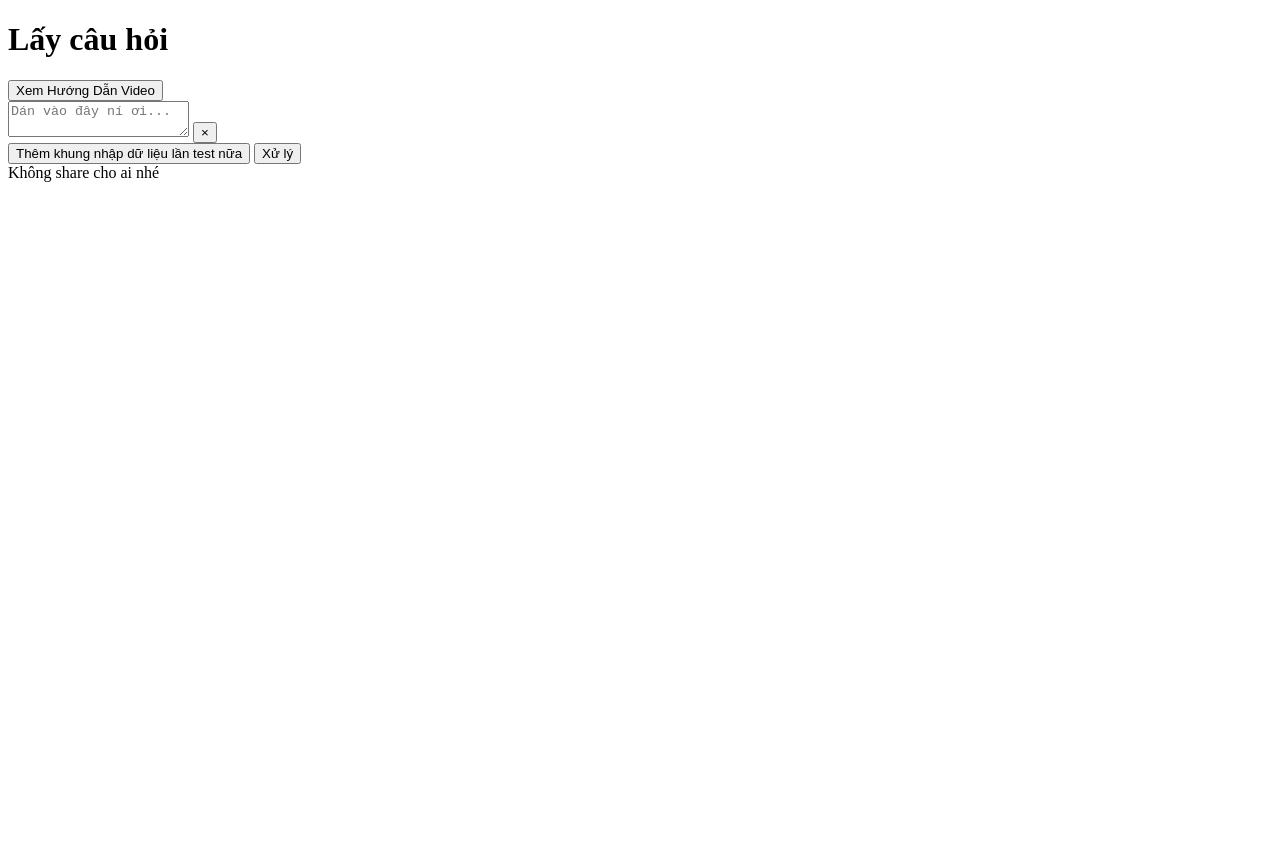
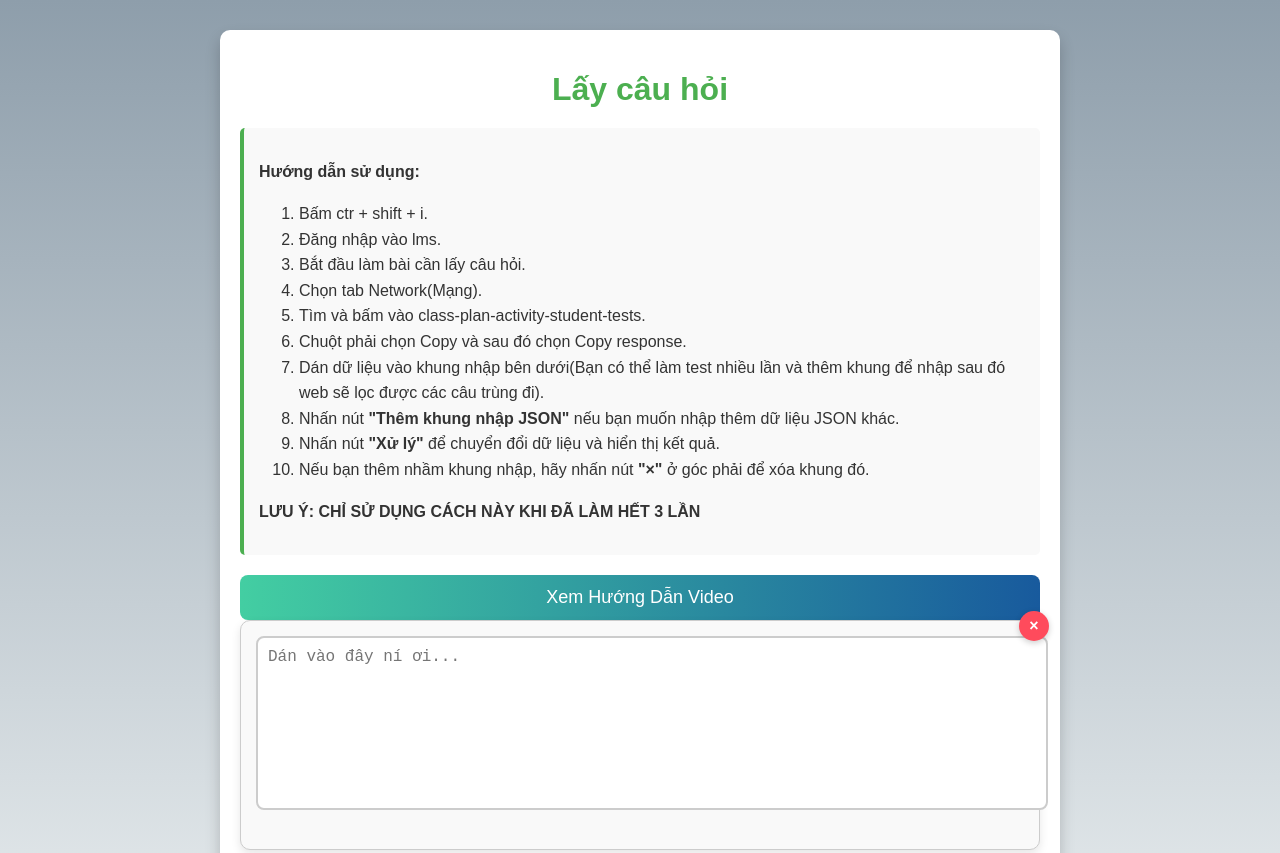
Before and after one commit to DUYHOCIT/Lay, a website: page public/index.html in a window 1280 px wide. Shown: the top 853 px of the page. Before the commit the page ends 800 px from the top, so only its background shows below. Drawn offline with Linux system fonts and the light colour scheme.

Commit message:
được

```diff
--- a/public/index.html
+++ b/public/index.html
@@ -5,7 +5,145 @@
     <meta name="viewport" content="width=device-width, initial-scale=1.0">
     <title>Lấy câu hỏi</title>
     <style>
-        /* Các style của bạn ở đây */
+        body {
+            font-family: 'Poppins', sans-serif;
+            margin: 0;
+            padding: 0;
+            background: linear-gradient(to bottom, #8e9eab, #eef2f3);
+            color: #333;
+            animation: fadeIn 1.5s ease-in-out;
+        }
+
+        @keyframes fadeIn {
+            from { opacity: 0; }
+            to { opacity: 1; }
+        }
+
+        .container {
+            max-width: 800px;
+            margin: 30px auto;
+            padding: 20px;
+            background: white;
+            box-shadow: 0 8px 15px rgba(0, 0, 0, 0.2);
+            border-radius: 10px;
+            animation: slideUp 1s ease-in-out;
+        }
+
+        @keyframes slideUp {
+            from { transform: translateY(50px); opacity: 0; }
+            to { transform: translateY(0); opacity: 1; }
+        }
+
+        h1 {
+            text-align: center;
+            color: #4CAF50;
+            margin-bottom: 20px;
+        }
+
+        .instructions {
+            background: #f9f9f9;
+            border-left: 4px solid #4CAF50;
+            padding: 15px;
+            margin-bottom: 20px;
+            border-radius: 5px;
+            line-height: 1.6;
+            font-size: 16px;
+        }
+
+        textarea {
+            width: 100%;
+            height: 150px;
+            padding: 10px;
+            margin-bottom: 20px;
+            border: 2px solid #ccc;
+            border-radius: 8px;
+            font-size: 16px;
+            resize: none;
+            transition: box-shadow 0.3s;
+        }
+
+        textarea:focus {
+            box-shadow: 0 0 8px rgba(0, 150, 136, 0.5);
+            border-color: #009688;
+        }
+
+        button {
+            display: block;
+            width: 100%;
+            padding: 12px;
+            font-size: 18px;
+            background: linear-gradient(to right, #43cea2, #185a9d);
+            color: white;
+            border: none;
+            border-radius: 8px;
+            cursor: pointer;
+            transition: transform 0.2s, box-shadow 0.3s;
+        }
+
+        button:hover {
+            transform: scale(1.05);
+            box-shadow: 0 4px 15px rgba(0, 0, 0, 0.2);
+        }
+
+        #addJsonButton {
+            margin-bottom: 10px;
+            background: linear-gradient(to right, #ff7e5f, #feb47b);
+        }
+
+        .json-group {
+            position: relative;
+            margin-bottom: 20px;
+            animation: fadeIn 0.8s ease-in-out;
+        }
+
+        .deleteButton {
+            position: absolute;
+            top: -10px;
+            right: -10px;
+            background: #ff4b5c;
+            color: white;
+            border: none;
+            border-radius: 50%;
+            width: 30px;
+            height: 30px;
+            font-size: 16px;
+            font-weight: bold;
+            cursor: pointer;
+            transition: transform 0.2s, box-shadow 0.3s;
+            display: flex;
+            align-items: center;
+            justify-content: center;
+            box-shadow: 0 2px 6px rgba(0, 0, 0, 0.2);
+        }
+
+        .deleteButton:hover {
+            transform: scale(1.2);
+            box-shadow: 0 4px 10px rgba(0, 0, 0, 0.3);
+            background: #ff1e2d;
+        }
+
+        .json-group {
+            position: relative;
+            margin-bottom: 20px;
+            padding: 15px;
+            border: 1px solid #ccc;
+            border-radius: 10px;
+            box-shadow: 0 4px 10px rgba(0, 0, 0, 0.1);
+            animation: fadeIn 0.8s ease-in-out;
+            background: #f9f9f9;
+        }
+
+        footer {
+            text-align: center;
+            margin-top: 20px;
+            color: #555;
+            font-size: 14px;
+        }
+
+        #downloadButton {
+            margin-top: 10px;
+            background: linear-gradient(to right, #11998e, #38ef7d);
+        }
     </style>
 </head>
 <body>
@@ -13,7 +151,20 @@
         <h1>Lấy câu hỏi</h1>
 
         <div class="instructions">
-            <!-- Hướng dẫn sử dụng -->
+            <p><strong>Hướng dẫn sử dụng:</strong></p>
+            <ol>
+                <li>Bấm ctr + shift + i.</li>
+                <li>Đăng nhập vào lms.</li>
+                <li>Bắt đầu làm bài cần lấy câu hỏi.</li>
+                <li>Chọn tab Network(Mạng).</li>
+                <li>Tìm và bấm vào class-plan-activity-student-tests.</li>
+                <li>Chuột phải chọn Copy và sau đó chọn Copy response.</li>
+                <li>Dán dữ liệu vào khung nhập bên dưới(Bạn có thể làm test nhiều lần và thêm khung để nhập sau đó web sẽ lọc được các câu trùng đi).</li>
+                <li>Nhấn nút <strong>"Thêm khung nhập JSON"</strong> nếu bạn muốn nhập thêm dữ liệu JSON khác.</li>
+                <li>Nhấn nút <strong>"Xử lý"</strong> để chuyển đổi dữ liệu và hiển thị kết quả.</li>
+                <li>Nếu bạn thêm nhầm khung nhập, hãy nhấn nút <strong>"×"</strong> ở góc phải để xóa khung đó.</li>
+            </ol>
+            <p><strong>LƯU Ý: CHỈ SỬ DỤNG CÁCH NÀY KHI ĐÃ LÀM HẾT 3 LẦN</strong></p>
         </div>
 
         <button id="videoGuideButton">Xem Hướng Dẫn Video</button>
@@ -50,7 +201,7 @@
             });
         });
 
-        document.getElementById('processButton').addEventListener('click', async function () {
+        document.getElementById('processButton').addEventListener('click', function () {
             const jsonInputs = document.querySelectorAll('.jsonInput');
             const uniqueQuestions = new Map();
 
@@ -62,27 +213,12 @@
                 try {
                     const data = JSON.parse(jsonInput);
 
-                    if (!data || !data.data || !Array.isArray(data.data)) {
-                        throw new Error('Dữ liệu JSON không hợp lệ hoặc thiếu thuộc tính "data".');
-                    }
-
                     data.data.forEach(record => {
-                        if (!record.test || !Array.isArray(record.test)) {
-                            console.warn('Bỏ qua một "record" không có thuộc tính "test" hoặc không phải là mảng.');
-                            return;
-                        }
-
                         record.test.forEach(test => {
-                            if (!test.id || !test.question_direction || !test.answer_option) {
-                                console.warn('Bỏ qua một "test" không đầy đủ thông tin.');
-                                return;
-                            }
-
                             const questionId = test.id;
 
                             if (!uniqueQuestions.has(questionId)) {
                                 uniqueQuestions.set(questionId, {
-                                    id: questionId,  // Giữ nguyên ID câu hỏi
                                     questionHtml: test.question_direction,
                                     answerOptions: test.answer_option
                                 });
@@ -91,38 +227,47 @@
                     });
                 } catch (error) {
                     alert('Một trong các dữ liệu JSON không hợp lệ. Vui lòng kiểm tra lại.');
-                    console.error('Lỗi khi phân tích JSON:', error);
                     throw error;
                 }
             });
 
-            const processedData = Array.from(uniqueQuestions.values());
+            // Chuyển kết quả thành JSON và gửi tới Netlify function
+            const processedData = Array.from(uniqueQuestions).map(([id, data]) => ({
+                questionHtml: data.questionHtml,
+                answerOptions: data.answerOptions
+            }));
 
-            try {
-                const response = await fetch('/.netlify/functions/upload', {
-                    method: 'POST',
-                    body: JSON.stringify({ questions: processedData }),
-                    headers: { 'Content-Type': 'application/json' }
+            fetch('/.netlify/functions/upload', {
+                method: 'POST',
+                body: JSON.stringify({ questions: processedData }),
+                headers: { 'Content-Type': 'application/json' }
+            })
+            .then(response => response.json())
+            .then(data => {
+                // Mở cửa sổ mới để hiển thị kết quả
+                const newTab = window.open();
+                let htmlContent = '<html><head><title>Kết quả xử lý JSON</title></head><body>';
+                htmlContent += '<h1>Câu hỏi</h1>';
+
+                data.questions.forEach((item, index) => {
+                    htmlContent += `<h2>Câu ${index + 1}</h2>`;
+                    htmlContent += `<p>${item.questionHtml}</p>`;
+                    htmlContent += '<ul>';
+                    item.answerOptions.forEach(option => {
+                        htmlContent += `<li>${option.value}</li>`;
+                    });
+                    htmlContent += '</ul>';
                 });
 
-                const result = await response.json();
+                htmlContent += '</body></html>';
 
-                if (response.ok) {
-                    alert('Dữ liệu đã được xử lý thành công và gửi về Telegram.');
-
-                    // Mở nội dung HTML trong tab mới
-                    const htmlContent = result.htmlContent; // Nhận nội dung HTML từ backend
-                    const newWindow = window.open();
-                    newWindow.document.write(htmlContent);
-                    newWindow.document.close();  // Đảm bảo nội dung được render
-                } else {
-                    alert('Đã xảy ra lỗi khi gửi dữ liệu: ' + result.message);
-                }
-
-            } catch (error) {
-                console.error('Lỗi khi gửi dữ liệu:', error);
-                alert('Đã xảy ra lỗi không mong muốn khi gửi dữ liệu.');
-            }
+                // Gửi nội dung HTML vào cửa sổ mới
+                newTab.document.write(htmlContent);
+                newTab.document.close();  // Đóng cửa sổ sau khi tạo nội dung
+            })
+            .catch(error => {
+                alert('Lỗi kết nối với server: ' + error);
+            });
         });
 
         document.getElementById('videoGuideButton').addEventListener('click', function () {
```
Also changed, not shown: netlify/functions/upload.js (+7 -6 lines).
